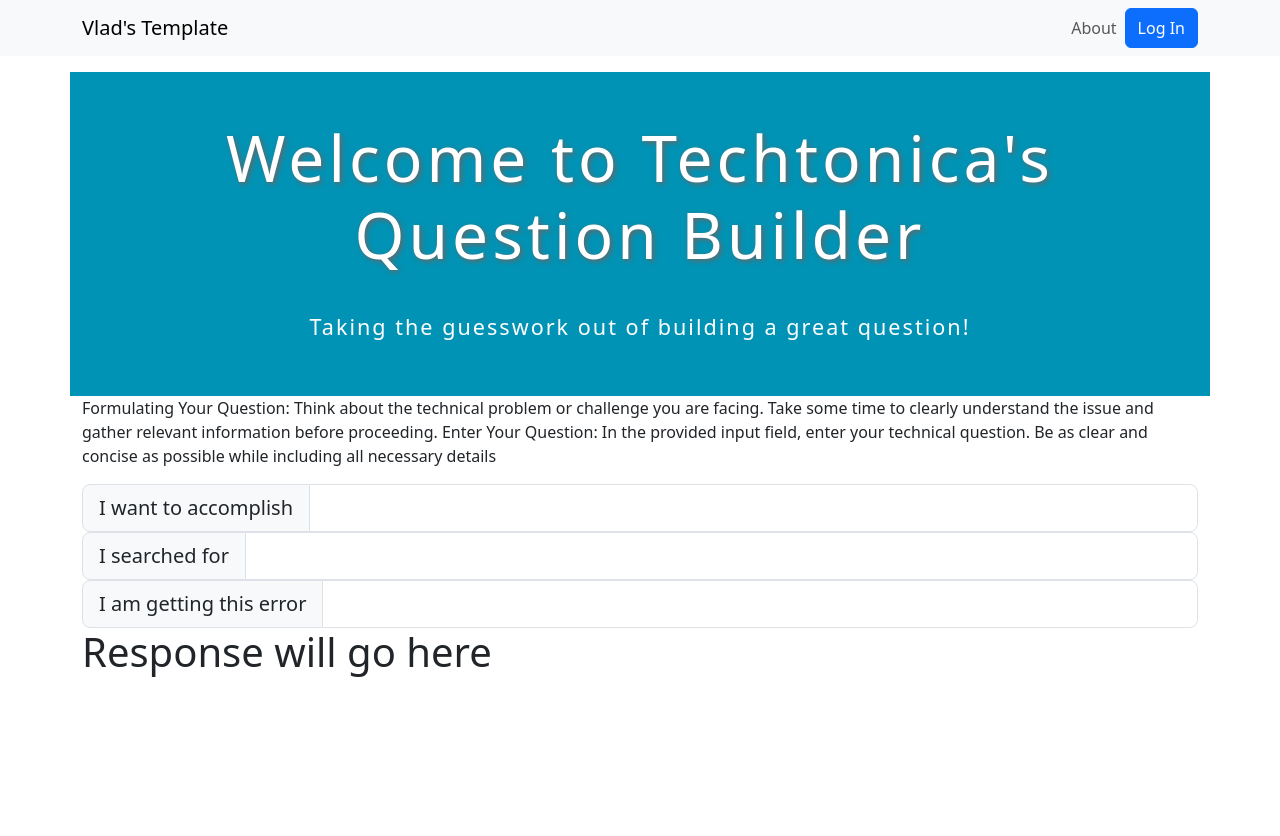
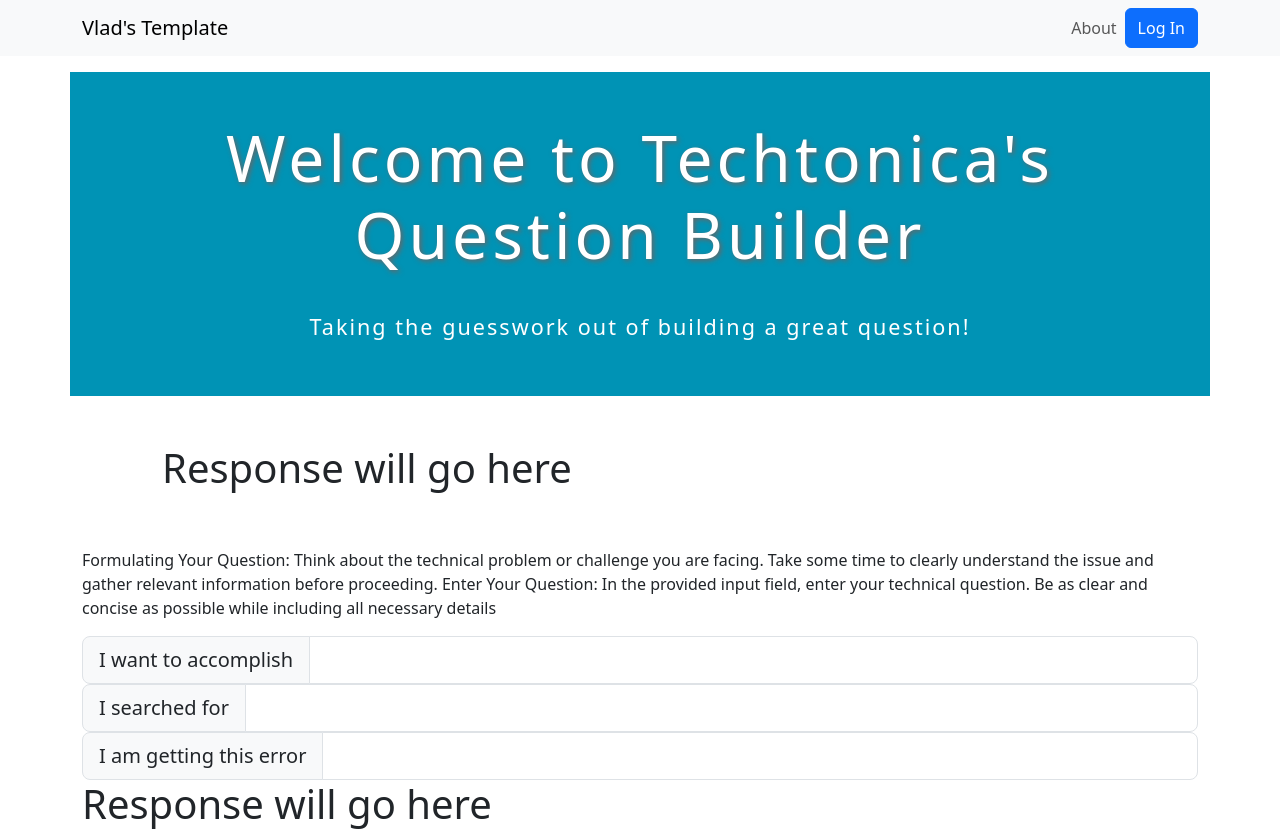
Before and after one commit to Roshanell/question-craft, a React (Vite) app: page / in a window 1280 px wide. Before the commit the page ends 800 px from the top, so only its background shows below. Built offline with nearby package versions, Linux system fonts and the light colour scheme.

Commit message:
added instance of asking questions in home

```diff
--- a/src/components/AskingQuestions.css
+++ b/src/components/AskingQuestions.css
@@ -0,0 +1,12 @@
+.row {
+    -webkit-display: flex;
+    -moz-display: flex;
+    display: flex;
+    flex-flow: row wrap;
+    justify-content: space-around;
+    padding: 3rem 5rem;
+}
+
+.row__center {
+    align-items: center;
+  }
--- a/src/components/AskingQuestions.jsx
+++ b/src/components/AskingQuestions.jsx
@@ -2,7 +2,7 @@ import '/src/components/AskingQuestions.css'
 
 function AskingQuestions() {
 	return (
-		<div>
+		<div class="row row_center">
 			<h1>Response will go here</h1>
 		</div>
 	);
--- a/src/pages/Home.jsx
+++ b/src/pages/Home.jsx
@@ -1,10 +1,12 @@
 import HeaderSection from "../components/HeaderSection";
 import QuestionForm from "../components/form";
 import Response from "../components/Response";
+import AskingQuestions from "../components/AskingQuestions";
 const Home = () => {
     return (
         <div>
             <HeaderSection />
+            <AskingQuestions />
             <QuestionForm />
             <Response />
         </div>
```
